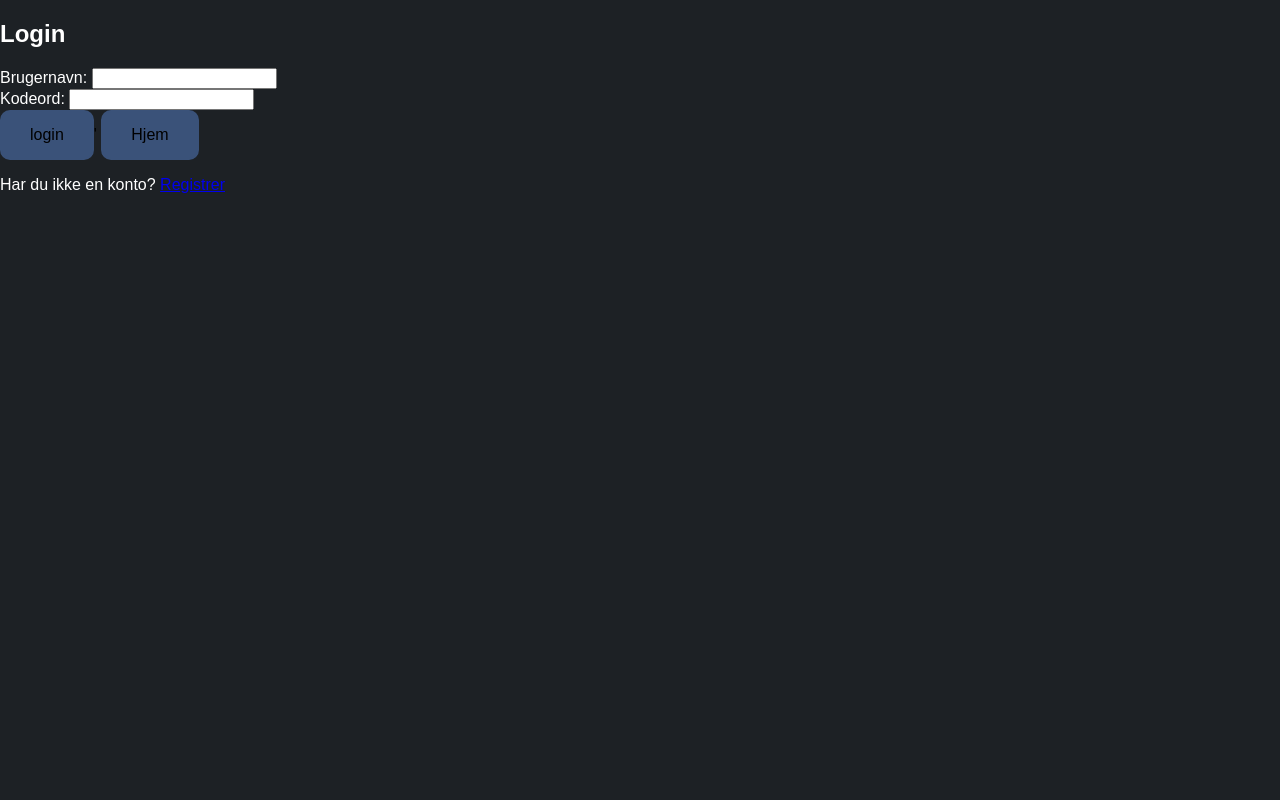
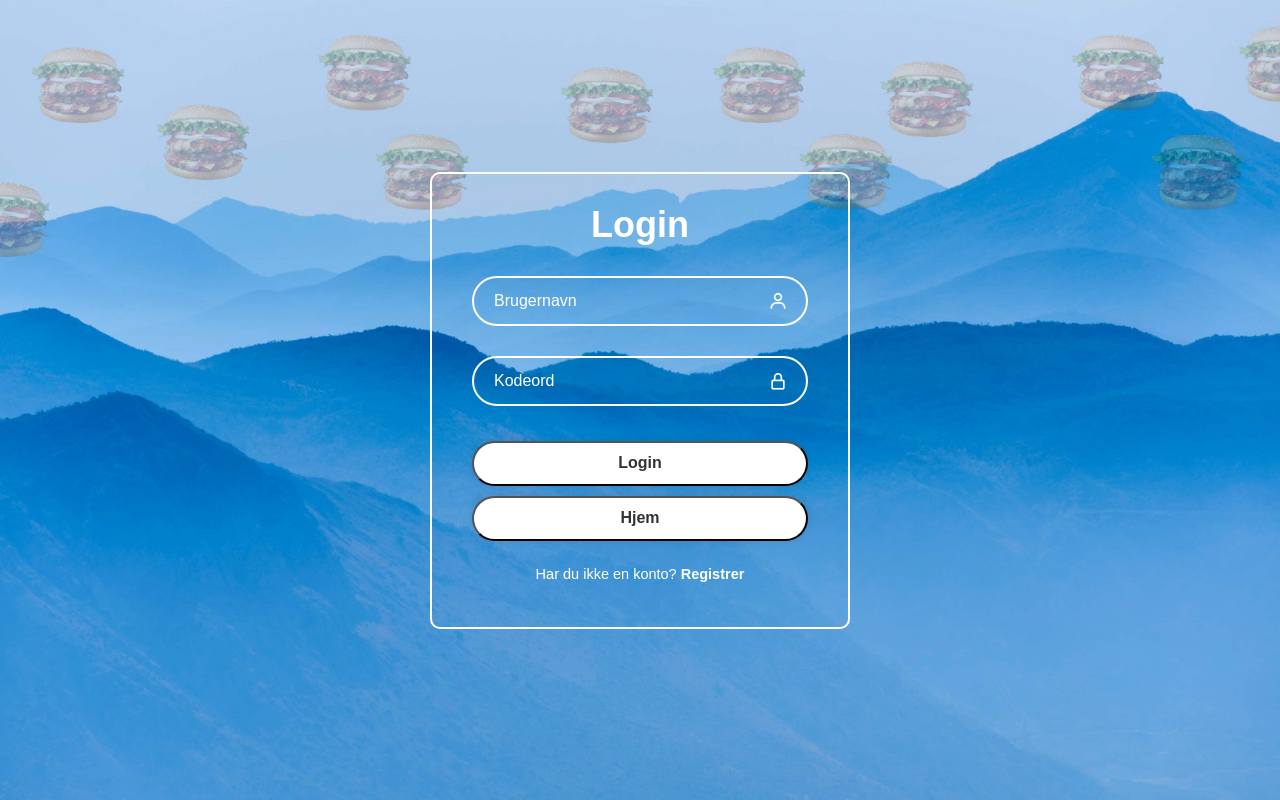
Before and after one commit to asbjosh/Burger-Hjemmside, a website: page Login.html in a window 1280 px wide. Drawn offline with nearby package versions, Linux system fonts and the light colour scheme.

```diff
--- a/CSS/Login.css
+++ b/CSS/Login.css
@@ -1,36 +1,92 @@
-body {
+*{
     margin: 0;
     padding: 0;
-    background: #1D2125;
-    height: 100%;
+    box-sizing: border-box;
     font-family: Arial, Helvetica, sans-serif;
 }
-h2, label,p{
-    color: white;
+
+body {
+    display: flex;
+    justify-content: center;
+    align-items: center;
+    min-height: 100vh;
+    background: url('/Assets/blue-mountain-jfry6wta743ursmd1.jpg') no-repeat;
+    background-size: cover;
+    background-position: center;
 }
-.input {
-    border : 5px solid black;
-    background-color: white;
-    color: black;
-    padding: 14px 28px;
+.wrapper{
+    width: 420px;
+    background: transparent;
+    color: #fff;
+    border: 2px solid white;
+    border-radius: 10px;
+    padding: 30px 40px;
+}
+.wrapper h1{
+    font-size: 36px;
+    text-align: center;
+}
+.wrapper .input-box{
+    position: relative;
+   width: 100%;
+   height: 50px;
+   margin: 30px 0;
+}
+.input-box input {
+    width: 100%;
+    height: 100%;
+    background: transparent;
+    outline: none;
+    border: 2px solid white;
+    border-radius: 40px;
+    font-size: 16px;
+    color: #fff;
+    padding: 20px 45px 20px 20px;
+}
+.input-box input::placeholder{
+    color: #fff;
+}
+
+.input-box i{
+    position: absolute;
+    right: 20px;
+    top: 50%;
+    transform: translateY(-50%);
     font-size: 20px;
+}
+
+.wrapper .btn{
+    width: 100%;
+    height: 45px;
+    background: #fff;
+    outline: none;
+    border-radius: 40px;
+    box-shadow: 0 0 10px rgba(0,0,0, .1);
     cursor: pointer;
-    border-color: #3a5279;
-    border-radius: 10px;
-    background-color: white;
+    font-size: 16px;
+    color: #333;
+    font-weight: 600;
+    margin: 5px 0;
+    transition: 500ms;
 }
-.btn {
-    border : 2px solid black;
-    background-color: white;
-    color: black;
-    padding: 14px 28px;
-    font-size: 16px;
-    cursor: pointer;
-    border-radius: 10px;
-    background-color: #3a5279;
-    border-color: #3a5279;
+.wrapper .btn:hover{
+    transition: 500ms;
+    background-color: grey;
+    color: rgb(255, 255, 255);
 }
-.btn:hover{
-    background-color: wheat;
-    border-radius: 10px;
+
+.wrapper .login-register{
+    font-size: 14.5px;
+    text-align: center;
+    margin: 20px 0 15px;
 }
+
+.login-register p a{
+color: #fff;
+text-decoration: none;
+font-weight: 600;
+}
+
+.login-register p a:hover{
+text-decoration: underline;
+}
--- a/Login.html
+++ b/Login.html
@@ -1,26 +1,26 @@
-
 <!DOCTYPE html>
 <html lang="en">
 <head>
     <meta charset="UTF-8">
     <meta name="viewport" content="width=device-width, initial-scale=1.0">
     <link rel ="stylesheet" href="/CSS/Login.css">
+    <link href='https://unpkg.com/boxicons@2.1.4/css/boxicons.min.css' rel='stylesheet'>
     <title>Login Page</title>
 </head>
 <body>
     <div class="wrapper">
         <div class="form-box login">
-            <h2>Login</h2>
+            <h1>Login</h1>
             <form id="loginForm">
                 <div class="input-box">
-                    <label for="loginUsername">Brugernavn:</label>
-                    <input type="text" id="loginUsername" name="username" required>
+                    <input type="text" placeholder="Brugernavn" id="loginUsername" name="username" required>
+                    <i class='bx bx-user' ></i>
                 </div>
                 <div class="input-box">
-                    <label for="loginPassword">Kodeord:</label>
-                    <input type="password" id="loginPassword" name="password" required>
+                    <input type="password" placeholder="Kodeord" id="loginPassword" name="password" required>
+                    <i class='bx bx-lock-alt' ></i>
                 </div>
-                <button type="submit" class="btn">login</button>'
+                <button type="submit" class="btn">Login</button>
                 <button type="button" class="home btn">Hjem</button>
                 <div class="login-register">
                     <p>Har du ikke en konto?
@@ -36,7 +36,7 @@
         const username = document.getElementById('loginUsername').value;
         const password = document.getElementById('loginPassword').value;
 
-        const response = await fetch('/login', {
+        const response = await fetch('/Login', {
             method: 'POST',
             headers: {
                 'Content-Type' : 'application/json',
@@ -49,9 +49,8 @@
                 window.location.href = "http://localhost:3000/Index.html";
             }
             else{
-                alert('Brugeren eksister allerede');
+                alert('Din brugernavn eller kodeord er forkert');
             }
-
     });
     </script>
     <script src = "/login.js" charset="utf-8"></script>
--- a/index.js
+++ b/index.js
@@ -13,6 +13,7 @@
 
 const ReadUsers = () => {
     const data = fs.readFileSync(Users_File, 'utf-8');
+    console.log("Users:",data);
     return JSON.parse(data);
 };
 
@@ -22,7 +23,6 @@
 
 app.post('/Register', (req, res) => {
     const { username, password} = req.body;
-
     const users = ReadUsers();
 
     if(users.find(user => user.username === username)){
--- a/users.json
+++ b/users.json
@@ -5,6 +5,10 @@
   },
   {
     "username": "Asbjørn",
-    "password": "123"
+    "password": "312312"
+  },
+  {
+    "username": "onlyhaters",
+    "password": "Lucashater"
   }
 ]
```
Also changed, not shown: Register.html (+4 -6 lines), map.js (+24 -0 lines), Assets/10-3--thumb.png (added), Assets/blue-mountain-jfry6wta743ursmd1.jpg (added), Assets/dark-blue-poly-background-vector.jpg (added), modal.js (line endings or trailing spaces), 1 other file.
